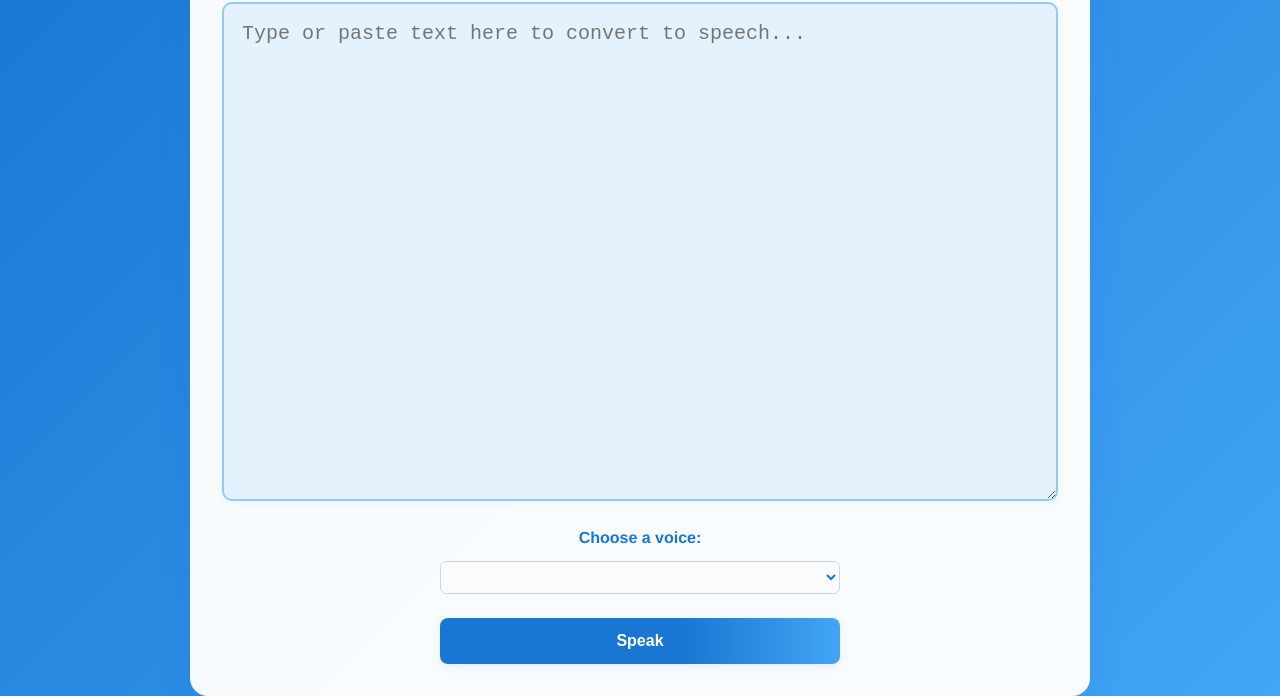
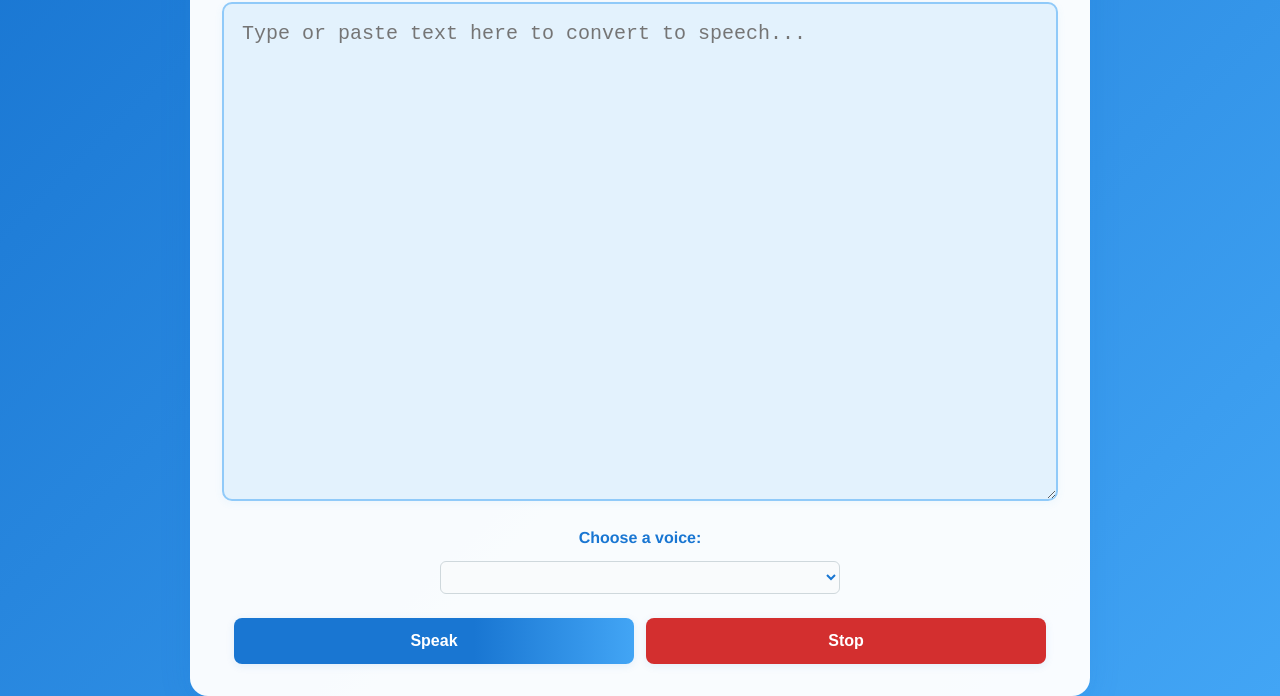
Before and after one commit to mmta/tts-pwa, a website: page docs/index.html in a window 1280 px wide. Shown: the part 104-800 px from the top of the page. Drawn offline with Linux system fonts and the light colour scheme.

Commit message:
add stop button

```diff
--- a/docs/index.html
+++ b/docs/index.html
@@ -50,7 +50,10 @@
     <div class="tts-controls">
       <label for="voiceSelect">Choose a voice:</label>
       <select id="voiceSelect"></select>
-      <button onclick="speak()">Speak</button>
+      <div style="display: flex; gap: 12px; width: 100%; justify-content: center;">
+        <button onclick="speak()">Speak</button>
+        <button onclick="stopSpeech()" style="background: #d32f2f;">Stop</button>
+      </div>
     </div>
   </main>
 
@@ -78,17 +81,20 @@
       voiceSelect.selectedIndex = defaultIndex;
     }
 
+
     function speak() {
       const text = document.getElementById("text").value;
       const selectedIndex = document.getElementById("voiceSelect").value;
       const utterance = new SpeechSynthesisUtterance(text);
-
       utterance.voice = voices[selectedIndex];
       utterance.rate = 1;
       utterance.pitch = 1;
       utterance.volume = 1;
+      window.speechSynthesis.speak(utterance);
+    }
 
-      window.speechSynthesis.speak(utterance);
+    function stopSpeech() {
+      window.speechSynthesis.cancel();
     }
 
     // Load voices asynchronously
```
